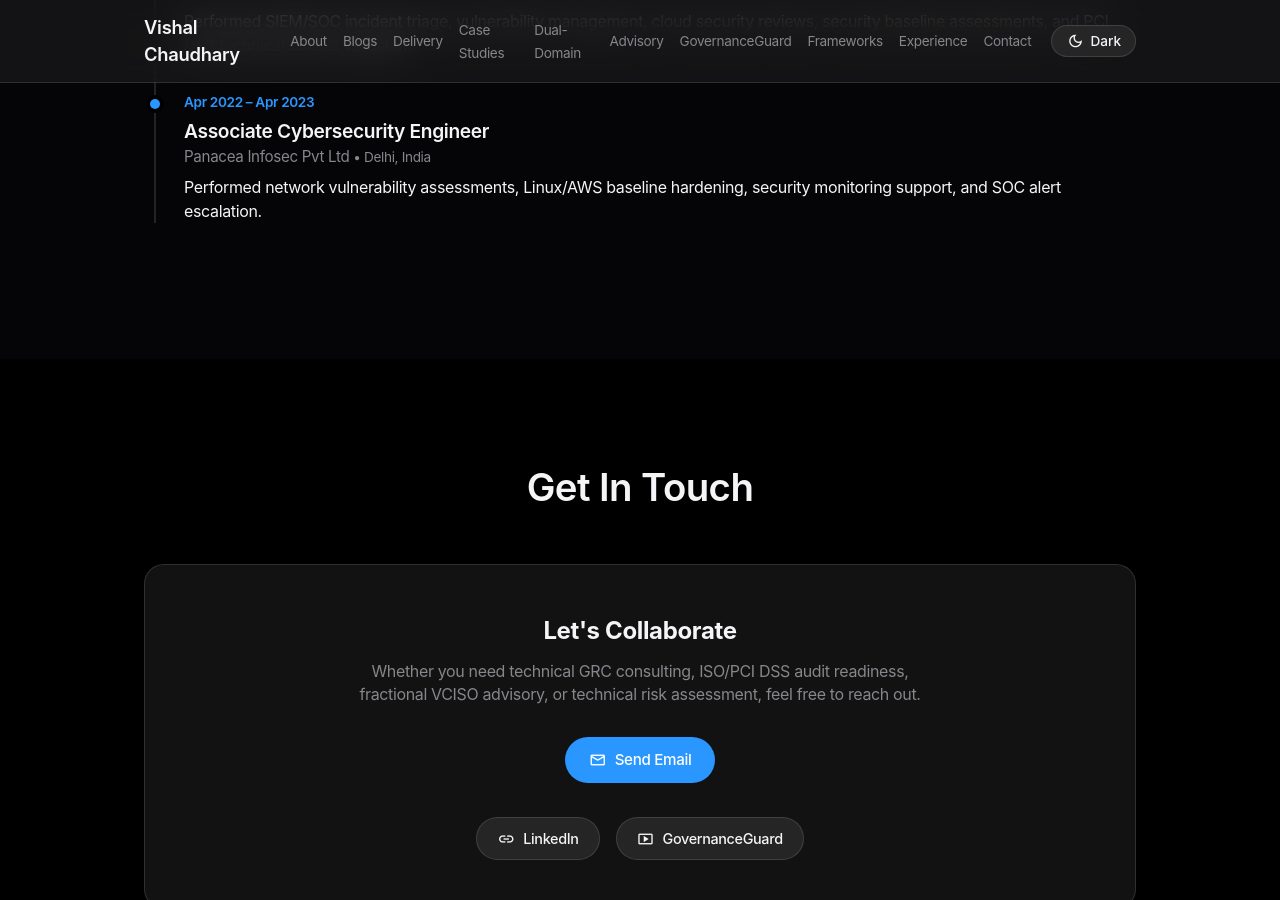
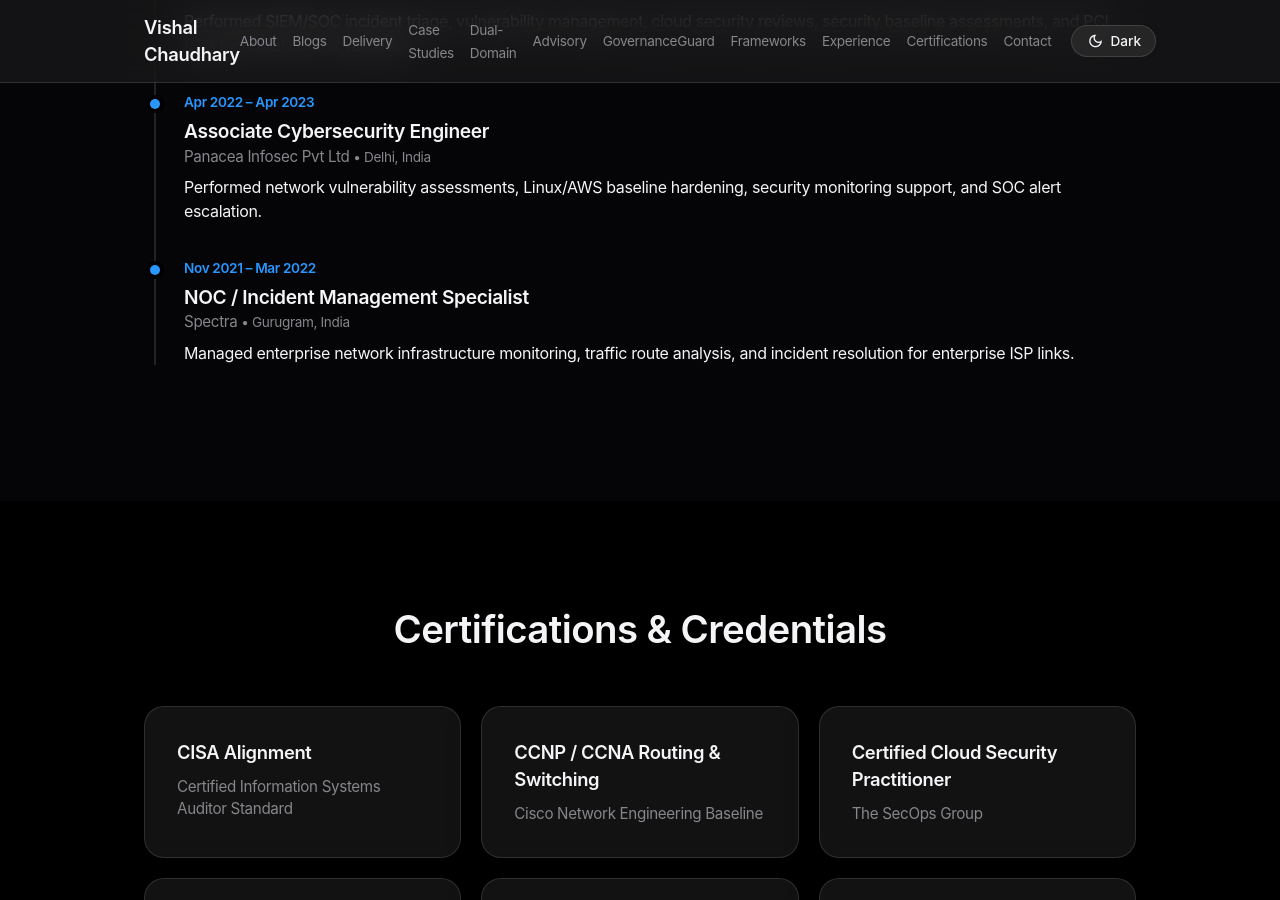
Before and after one commit to vishsecurity/vishsecurity.github.io, a Jekyll site: the page index.html, which Jekyll copies as it is, in a window 1280 px wide and 900 px high, scrolled down 7028 px. Built offline with Jekyll 4.4.1, drawn with Linux system fonts in a browser that asks for light colours; some of the changed text lies outside the part shown.

Commit message:
Update index.html

```diff
--- a/index.html
+++ b/index.html
@@ -453,6 +453,7 @@
                     <li><a href="#media">GovernanceGuard</a></li>
                     <li><a href="#projects">Frameworks</a></li>
                     <li><a href="#experience">Experience</a></li>
+                    <li><a href="#certifications">Certifications</a></li>
                     <li><a href="#contact">Contact</a></li>
                 </ul>
                 <button class="theme-toggle" id="theme-toggle-btn" aria-label="Toggle Theme">
@@ -470,7 +471,7 @@
                 <span class="badge"><span class="material-symbols-outlined" style="font-size: 16px;">terminal</span> Cloud & Security Architecture</span>
                 <span class="badge badge-alt"><span class="material-symbols-outlined" style="font-size: 16px;">handshake</span> Open for Consulting & Partnering</span>
             </div>
-            <h1 id="typed-header" class="typing">Vishal Chaudhary</h1>
+            <h1 id="typed-header" class="typing"></h1>
             <p>Cyber GRC and technical risk professional bridging governance, regulatory compliance, cloud security, resilience, and hands-on security engineering for GCCs, consultancies, financial services, and technology companies.</p>
             <div>
                 <a href="#contact" class="btn-primary"><span class="material-symbols-outlined" style="font-size: 18px;">mail</span> Hire / Connect</a>
@@ -513,7 +514,7 @@
                     <div style="font-size: 0.8rem; color: var(--accent-blue); font-weight: 600; margin-bottom: 6px;">ISO 27001 / PRIVACY</div>
                     <h3><span class="material-symbols-outlined" style="color: var(--accent-blue);">article</span> ISO 27001:2022 Audit Readiness Checklist</h3>
                     <p style="margin-bottom: 24px;">A complete step-by-step guide for GRC leads preparing for Stage 1 & Stage 2 ISO audits.</p>
-                    <a href="./blogs/iso27001-guide.html" class="social-links" style="margin: 0; display: inline-flex;">
+                    <a href="https://vishsecurity.github.io/blogs/iso27001-guide.md" target="_blank" class="social-links" style="margin: 0; display: inline-flex;">
                         <span class="material-symbols-outlined" style="font-size: 16px;">open_in_new</span> Read Article
                     </a>
                 </div>
@@ -522,7 +523,7 @@
                     <div style="font-size: 0.8rem; color: var(--accent-green); font-weight: 600; margin-bottom: 6px;">PAYMENT SECURITY</div>
                     <h3><span class="material-symbols-outlined" style="color: var(--accent-green);">article</span> Transitioning to PCI DSS v4.0.1</h3>
                     <p style="margin-bottom: 24px;">Key scope reduction strategies, custom targeted risk assessments, and technical evidence mapping.</p>
-                    <a href="./blogs/pci-dss-40.html" class="social-links" style="margin: 0; display: inline-flex;">
+                    <a href="https://vishsecurity.github.io/blogs/pci-dss-40.md" target="_blank" class="social-links" style="margin: 0; display: inline-flex;">
                         <span class="material-symbols-outlined" style="font-size: 16px;">open_in_new</span> Read Article
                     </a>
                 </div>
@@ -531,7 +532,7 @@
                     <div style="font-size: 0.8rem; color: var(--accent-blue); font-weight: 600; margin-bottom: 6px;">AI GOVERNANCE</div>
                     <h3><span class="material-symbols-outlined" style="color: var(--accent-blue);">article</span> ISO 42001 & AI Risk Management</h3>
                     <p style="margin-bottom: 24px;">Implementing AI management systems and auditing LLM pipelines for data privacy and security compliance.</p>
-                    <a href="./blogs/iso42001-ai-risk.html" class="social-links" style="margin: 0; display: inline-flex;">
+                    <a href="https://vishsecurity.github.io/blogs/iso42001-ai-risk.md" target="_blank" class="social-links" style="margin: 0; display: inline-flex;">
                         <span class="material-symbols-outlined" style="font-size: 16px;">open_in_new</span> Read Article
                     </a>
                 </div>
@@ -616,7 +617,7 @@
             <div class="card" style="max-width: 850px; margin: 0 auto; padding: 40px; text-align: center;">
                 <h3 style="font-size: 1.35rem; margin-bottom: 12px; color: var(--text-primary); justify-content: center;">Enterprise GRC, Risk & Compliance Knowledge Base</h3>
                 <p style="color: var(--text-secondary); margin-bottom: 28px;">I host <strong>GovernanceGuard</strong>, delivering practical frameworks, audit readiness strategies, and deep dives into PCI DSS 4.0, ISO 42001 AI governance, and cybersecurity risk frameworks.</p>
-                <a href="https://www.youtube.com/@GovernanceGuard" target="_blank" rel="noopener noreferrer" class="btn-primary" style="background: var(--accent-red); color: #ffffff;">
+                <a href="https://www.youtube.com/@GovernanceGuard" target="_blank" class="btn-primary" style="background: var(--accent-red); color: #ffffff;">
                     <span class="material-symbols-outlined" style="font-size: 20px;">play_circle</span> Visit GovernanceGuard on YouTube
                 </a>
             </div>
@@ -706,27 +707,62 @@
                     <h4>Panacea Infosec Pvt Ltd <span class="location">• Delhi, India</span></h4>
                     <p>Performed network vulnerability assessments, Linux/AWS baseline hardening, security monitoring support, and SOC alert escalation.</p>
                 </div>
+                <div class="timeline-item">
+                    <div class="timeline-date">Nov 2021 – Mar 2022</div>
+                    <h3>NOC / Incident Management Specialist</h3>
+                    <h4>Spectra <span class="location">• Gurugram, India</span></h4>
+                    <p>Managed enterprise network infrastructure monitoring, traffic route analysis, and incident resolution for enterprise ISP links.</p>
+                </div>
             </div>
         </div>
     </section>
 
-    <section id="contact" class="container">
-        <h2 class="section-title">Get In Touch</h2>
+    <section id="education" class="container">
+        <h2 id="certifications" class="section-title">Certifications & Credentials</h2>
+        <div class="grid-3" style="margin-bottom: 60px;">
+            <div class="card"><h3>CISA Alignment</h3><p>Certified Information Systems Auditor Standard</p></div>
+            <div class="card"><h3>CCNP / CCNA Routing & Switching</h3><p>Cisco Network Engineering Baseline</p></div>
+            <div class="card"><h3>Certified Cloud Security Practitioner</h3><p>The SecOps Group</p></div>
+            <div class="card"><h3>Certified AppSec Practitioner</h3><p>The SecOps Group</p></div>
+            <div class="card"><h3>Certified in Cybersecurity (CC)</h3><p>(ISC)²</p></div>
+            <div class="card"><h3>AWS Well-Architected</h3><p>Amazon Web Services</p></div>
+            <div class="card"><h3>Securiti AI Privacy & Governance</h3><p>Securiti Certified Specialist</p></div>
+            <div class="card"><h3>Securiti PrivacyOps</h3><p>Securiti</p></div>
+            <div class="card"><h3>EDR Specialist Certification</h3><p>Qualys</p></div>
+            <div class="card"><h3>Fortinet NSE Level 2</h3><p>Fortinet</p></div>
+            <div class="card"><h3>Splunk UBA</h3><p>Splunk NYC</p></div>
+        </div>
+
+        <h2 class="section-title">Education</h2>
+        <div class="grid-3">
+            <div class="card">
+                <h3>B.Tech - Electrical & Electronics</h3>
+                <p>Krishna Engineering College (2014–2018)</p>
+            </div>
+            <div class="card">
+                <h3>12th Science</h3>
+                <p>St. Mary Christian School (2012–2014)</p>
+            </div>
+            <div class="card">
+                <h3>10th Science</h3>
+                <p>St. Joseph's Academy (1995–2012)</p>
+            </div>
+        </div>
+    </section>
+
+    <section id="contact" class="bg-alt">
+        <div class="container">
             <div class="contact-box">
-            <h3 style="font-size: 1.5rem; margin-bottom: 12px;">Let's Collaborate</h3>
-            <p style="color: var(--text-secondary); max-width: 600px; margin: 0 auto 24px;">
-                Whether you need technical GRC consulting, ISO/PCI DSS audit readiness, fractional VCISO advisory, or technical risk assessment, feel free to reach out.
-            </p>
-            <a href="mailto:contact@vishalchaudhary.com" class="btn-primary">
-                <span class="material-symbols-outlined" style="font-size: 18px;">mail</span> Send Email
-            </a>
+                <h2 style="font-size: 2.2rem; font-weight: 600; margin-bottom: 12px;">Let's Connect</h2>
+                <p style="color: var(--text-secondary); max-width: 700px; margin: 0 auto 28px;">Targeting Senior GRC & Security Architecture roles (GCCs, Consultancies, Tech Product Companies), high-impact freelance engagements, and fractional VCISO partnerships.</p>
+
                 <div class="social-links">
-                <a href="https://linkedin.com" target="_blank" rel="noopener noreferrer">
-                    <span class="material-symbols-outlined" style="font-size: 18px;">link</span> LinkedIn
-                </a>
-                <a href="https://www.youtube.com/@GovernanceGuard" target="_blank" rel="noopener noreferrer">
-                    <span class="material-symbols-outlined" style="font-size: 18px;">smart_display</span> GovernanceGuard
-                </a>
+                    <a href="mailto:vishchaudhary20021994@gmail.com"><span class="material-symbols-outlined" style="font-size: 18px;">mail</span> Email Me</a>
+                    <a href="https://www.linkedin.com/in/vishal-chaudhary-224701116/" target="_blank"><span class="material-symbols-outlined" style="font-size: 18px;">link</span> LinkedIn Profile</a>
+                    <a href="https://www.naukri.com/mnjuser/profile" target="_blank"><span class="material-symbols-outlined" style="color: var(--accent-blue); font-size: 18px;">badge</span> Naukri Profile</a>
+                    <a href="https://www.youtube.com/@GovernanceGuard" target="_blank"><span class="material-symbols-outlined" style="color: var(--accent-red); font-size: 18px;">smart_display</span> GovernanceGuard YouTube</a>
+                    <a href="https://github.com/vishsecurity" target="_blank"><span class="material-symbols-outlined" style="font-size: 18px;">code</span> GitHub Projects</a>
+                </div>
             </div>
         </div>
     </section>
@@ -736,34 +772,43 @@
     </footer>
 
     <script>
-        // Theme Switcher Logic
+        // Typing Header Animation
+        const headerText = "Vishal Chaudhary";
+        let typedIndex = 0;
+
+        function typeHeader() {
+            const el = document.getElementById('typed-header');
+            if (typedIndex < headerText.length) {
+                el.textContent += headerText.charAt(typedIndex);
+                typedIndex++;
+                setTimeout(typeHeader, 120);
+            }
+        }
+
+        // Theme Toggle Script
+        document.addEventListener('DOMContentLoaded', () => {
+            typeHeader();
+
             const toggleBtn = document.getElementById('theme-toggle-btn');
             const themeIcon = document.getElementById('theme-icon');
             const themeText = document.getElementById('theme-text');
+            const html = document.documentElement;
 
             toggleBtn.addEventListener('click', () => {
-            const currentTheme = document.documentElement.getAttribute('data-theme');
+                const currentTheme = html.getAttribute('data-theme');
                 const newTheme = currentTheme === 'dark' ? 'light' : 'dark';
-            document.documentElement.setAttribute('data-theme', newTheme);
 
-            themeIcon.textContent = newTheme === 'dark' ? 'dark_mode' : 'light_mode';
-            themeText.textContent = newTheme === 'dark' ? 'Dark' : 'Light';
+                html.setAttribute('data-theme', newTheme);
+
+                if (newTheme === 'light') {
+                    themeIcon.textContent = 'light_mode';
+                    themeText.textContent = 'Light';
+                } else {
+                    themeIcon.textContent = 'dark_mode';
+                    themeText.textContent = 'Dark';
+                }
             });
-
-        // Simple Typing Animation
-        const typedHeader = document.getElementById('typed-header');
-        const text = "Vishal Chaudhary";
-        let index = 0;
-
-        function typeEffect() {
-            if (index < text.length) {
-                typedHeader.textContent = text.substring(0, index + 1);
-                index++;
-                setTimeout(typeEffect, 100);
-            }
-        }
-        typedHeader.textContent = '';
-        typeEffect();
+        });
     </script>
 </body>
 </html>
```
Lines whose indentation alone changed are shown as unchanged.
